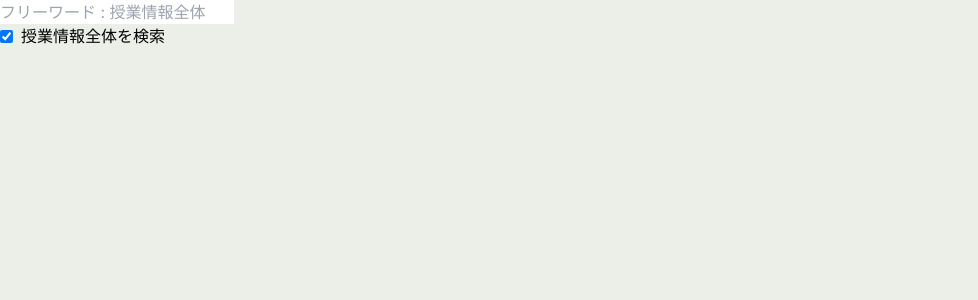
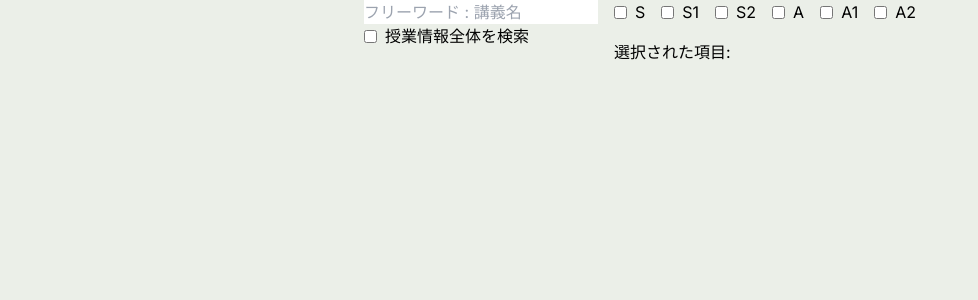
Before and after one commit to ut-code/syllabus-next, a Next.js app: page /components/FilterUI/Sample in a window 1280 px wide. Shown: the top 300 px of the page, without its empty margins (0-978 px from the left). Built offline with nearby package versions, Linux system fonts and the light colour scheme.

Commit message:
[Add] semester filter

```diff
--- a/src/app/components/FilterUI/FilterComponent.tsx
+++ /dev/null
@@ -1,30 +0,0 @@
-/*
- * 時間割のフレームを描画するコンポーネント
- *
- * フレームだけを描画し、その内部のデザインは外部から指定される
- * 時間割スロットの種類は3つ存在し「講義スロット」「曜日ヘッダー」「時限ヘッダー」がある
- * それぞれ内部の具体的なデザインはpropsを通して渡される
- * 例えばスロット内に「講義名」と「教室」を表示する、といったデザインは外部から渡される
- *
- * 使用例: components/Sample/Timetable/page
- */
-
-"use client";
-import React from "react";
-import Checkbox from "./Checkbox";
-
-interface FreewordProp {
-  isFreewordForSyllabusDetail: boolean;
-  setFreewordTarget: (isFreewordForSyllabusDetail: boolean) => void;
-}
-
-/**
- * フリーワード検索のコンポーネント
- * @returns コンポーネント
- */
-export const FreewordComponent: React.FC<FreewordProp> = (prop: FreewordProp) => {
-  return (<div>
-    <input placeholder={"フリーワード : " + (prop.isFreewordForSyllabusDetail ? "授業情報全体" : "講義名")}></input>
-    <Checkbox label={"授業情報全体を検索"} checked={prop.isFreewordForSyllabusDetail} onChange={prop.setFreewordTarget}></Checkbox>
-  </div>);
-};
--- /dev/null
+++ b/src/app/components/FilterUI/FilterComponents/Freeword.tsx
@@ -0,0 +1,27 @@
+/*
+ * フリーワード検索のコンポーネントを定義する
+ */
+
+"use client";
+import React from "react";
+import Checkbox from "../Checkbox";
+
+/**
+ * フリーワード検索のプロパティ
+ */
+interface FreewordProp {
+  isFreewordForSyllabusDetail?: boolean;
+  setFreewordTarget: (isFreewordForSyllabusDetail: boolean) => void;
+}
+
+/**
+ * フリーワード検索のコンポーネント
+ * @returns コンポーネント
+ */
+export const Freeword: React.FC<FreewordProp> = (prop: FreewordProp) => {
+  const isFreewordForSyllabusDetail = prop.isFreewordForSyllabusDetail ?? false;
+  return (<div>
+    <input placeholder={"フリーワード : " + (isFreewordForSyllabusDetail ? "授業情報全体" : "講義名")}></input>
+    <Checkbox label={"授業情報全体を検索"} checked={isFreewordForSyllabusDetail} onChange={prop.setFreewordTarget}></Checkbox>
+  </div>);
+};
--- /dev/null
+++ b/src/app/components/FilterUI/FilterComponents/Semester.tsx
@@ -0,0 +1,56 @@
+/*
+ * セメスターフィルターのコンポーネントを定義する
+ */
+
+"use client";
+import React from "react";
+import Checkbox from "../Checkbox";
+import { Semester } from "@/app/type";
+
+/**
+ * セメスターフィルターのプロパティ
+ */
+interface SemesterProp {
+  selectedSemesters?: Semester[];
+  setSelectedSemesters: (semesters: Semester[]) => void;
+}
+
+const Semesters: Semester[] = [ "S", "S1", "S2", "A", "A1", "A2" ];
+
+/**
+ * セメスターフィルターのコンポーネント
+ * @returns コンポーネント
+ */
+export const SemestersCheckbox: React.FC<SemesterProp> = (prop: SemesterProp) => {
+    const selectedSemesters = prop.selectedSemesters ?? [];
+
+  return (<div>
+    <div style={{ display: "flex", gap: "16px" }}>
+        {Semesters.map((s) => (
+          <label key={s} style={{ display: "flex", alignItems: "center", gap: "8px" }}>
+            <input
+              type="checkbox"
+              checked={selectedSemesters.includes(s)}
+              onChange={() => {
+                if (selectedSemesters.includes(s)) {
+                  prop.setSelectedSemesters(selectedSemesters.filter((semester) => semester !== s));
+                } else {
+                  prop.setSelectedSemesters([...selectedSemesters, s]);
+              }}
+            }
+            />
+            {s}
+          </label>
+        ))}
+      </div>
+      <div style={{ marginTop: "16px" }}>
+        <h2>選択された項目:</h2>
+        <ul>
+          {selectedSemesters
+            .map((checkbox,i) => (
+              <li key={i}>{checkbox}</li>
+            ))}
+        </ul>
+      </div>
+  </div>);
+};
--- a/src/app/components/FilterUI/FilterUI.tsx
+++ b/src/app/components/FilterUI/FilterUI.tsx
@@ -1,15 +1,36 @@
 "use client";
 import { useState } from "react";
-import { FreewordComponent } from "./FilterComponent";
+import { Freeword } from "./FilterComponents/Freeword";
+import { Semester } from "@/app/type";
+import { SemestersCheckbox } from "./FilterComponents/Semester";
 
+/**
+ *  フィルタの型定義
+ */
+type Filter = {
+  isFreewordForSyllabusDetail?: boolean;
+  semesters?: Semester[];
+}
+
+/**
+ *  フィルタUI
+ * @returns フィルタUI
+ */
 export const FilterUI: React.FC = () => {
-  const [isFreewordForSyllabusDetail, setFreewordTarget] =
-    useState<boolean>(true);
+
+  // 現在のフィルター
+  const [filter, setFilter] = useState<Filter>({});
+
   return (
-    <div>
-      <FreewordComponent
-        isFreewordForSyllabusDetail={isFreewordForSyllabusDetail}
-        setFreewordTarget={setFreewordTarget}
+    <div className="flex justify-center gap-4">
+
+      <Freeword
+        isFreewordForSyllabusDetail={filter.isFreewordForSyllabusDetail}
+        setFreewordTarget={(isFreewordForSyllabusDetail) => setFilter({ ...filter, isFreewordForSyllabusDetail })}
+      />
+      <SemestersCheckbox
+      selectedSemesters={filter.semesters}
+      setSelectedSemesters={(semesters:Semester[]) => setFilter({ ...filter, semesters })}
       />
     </div>
   );
--- /dev/null
+++ b/src/app/components/FilterUI/MultiselectCheckbox.tsx
@@ -0,0 +1,59 @@
+import React, { useState } from "react";
+
+// チェックボックスの型定義
+type CheckboxItem = {
+  id: number;
+  label: string;
+  checked: boolean;
+};
+
+const MultiselectCheckbox: React.FC = () => {
+  // 初期チェックボックスデータ
+  const [checkboxes, setCheckboxes] = useState<CheckboxItem[]>([
+    { id: 1, label: "Option 1", checked: false },
+    { id: 2, label: "Option 2", checked: false },
+    { id: 3, label: "Option 3", checked: false },
+    { id: 4, label: "Option 4", checked: false },
+  ]);
+
+  // チェック状態が変わったときのハンドラー
+  const handleCheckboxChange = (id: number) => {
+    setCheckboxes((prevCheckboxes) =>
+      prevCheckboxes.map((checkbox) =>
+        checkbox.id === id
+          ? { ...checkbox, checked: !checkbox.checked }
+          : checkbox
+      )
+    );
+  };
+
+  return (
+    <div style={{ padding: "16px" }}>
+      <h1>複数選択可能なチェックボックス</h1>
+      <div style={{ display: "flex", gap: "16px" }}>
+        {checkboxes.map((checkbox) => (
+          <label key={checkbox.id} style={{ display: "flex", alignItems: "center", gap: "8px" }}>
+            <input
+              type="checkbox"
+              checked={checkbox.checked}
+              onChange={() => handleCheckboxChange(checkbox.id)}
+            />
+            {checkbox.label}
+          </label>
+        ))}
+      </div>
+      <div style={{ marginTop: "16px" }}>
+        <h2>選択された項目:</h2>
+        <ul>
+          {checkboxes
+            .filter((checkbox) => checkbox.checked)
+            .map((checkbox) => (
+              <li key={checkbox.id}>{checkbox.label}</li>
+            ))}
+        </ul>
+      </div>
+    </div>
+  );
+};
+
+export default MultiselectCheckbox;
--- a/src/app/components/FilterUI/Sample/page.tsx
+++ b/src/app/components/FilterUI/Sample/page.tsx
@@ -1,5 +1,7 @@
-import { useState } from "react";
-import { FreewordComponent } from "../FilterComponent";
+/*
+ * FilterUIのサンプルページ
+ */
+
 import { FilterUI } from "../FilterUI";
 
 const FilterUISample: React.FC = () => {
--- a/src/app/type.ts
+++ b/src/app/type.ts
@@ -59,3 +59,8 @@ export const dayMapping: { [key in Day]: string } = {
   fri: "金",
   sat: "土",
 };
+
+/**
+ * セメスターを表現する型
+ */
+export type Semester = "S"|"S1"|"S2"|"A"|"A1"|"A2";
```
